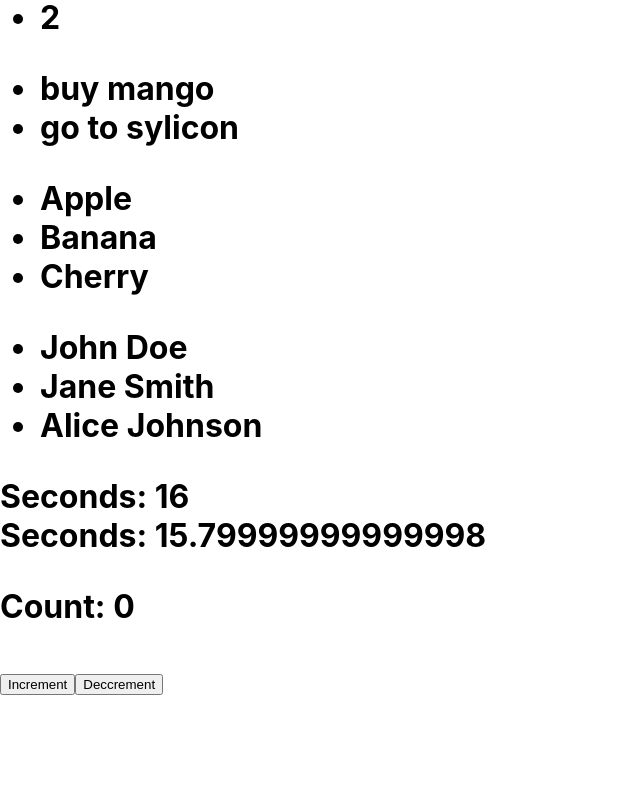
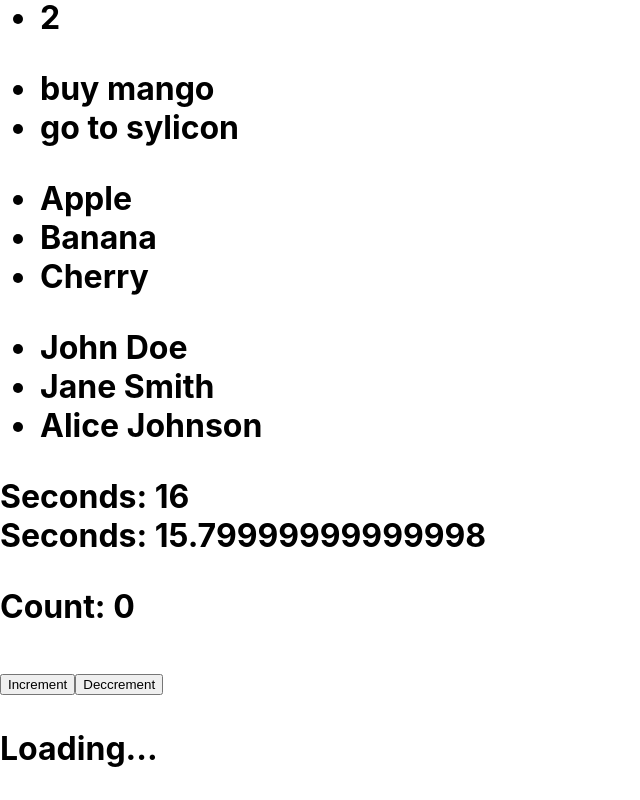
Before and after one commit to salinpaul94/60_DAY_PLAN_FOR_CROSS_PALTFORM_DEVELOPMENT, a React (Create React App) app in the folder test-roject/: page / in a window 1280 px wide. Shown: the part 1485-2285 px from the top of the page, without its empty margins (0-640 px from the left). Before the commit the page ends 2203 px from the top, so only its background shows below. Built offline with nearby package versions, Linux system fonts and the light colour scheme; no server answers.

Commit message:
hooks fetching data

```diff
--- a/test-roject/src/App.js
+++ b/test-roject/src/App.js
@@ -18,6 +18,7 @@ import ContactList from './components/ConactList';
 import Timer from './components/TimerComponent';
 import Timer2 from './components/Timer2Component';
 import CounterHooks from './components/CounterHooks';
+import FetchDataHooks from './components/FetchDataHooks';
 
 const element = (
   <h1>
@@ -40,6 +41,7 @@ const element = (
     <Timer initialSeconds={11}/>
     <Timer2/>
     <CounterHooks/>
+    <FetchDataHooks/>
   </h1>
 )
 
--- /dev/null
+++ b/test-roject/src/components/FetchDataHooks.js
@@ -0,0 +1,23 @@
+import React, { useEffect, useState } from 'react';
+
+function FetchDataHooks() {
+  const [data, setData] = useState(null);
+
+  useEffect(() => {
+    const timer = setTimeout(() => {
+      fetch('https://jsonplaceholder.typicode.com/posts/1')
+      .then((response) => response.json())
+      .then((data) => setData(data));
+    }, 5000);
+
+    return () => clearTimeout(timer);
+  }, []);
+
+  return (
+    <div>
+      {data ? <p>{data.title}</p> : <p>Loading...</p>}
+    </div>
+  );
+}
+
+export default FetchDataHooks;
```
